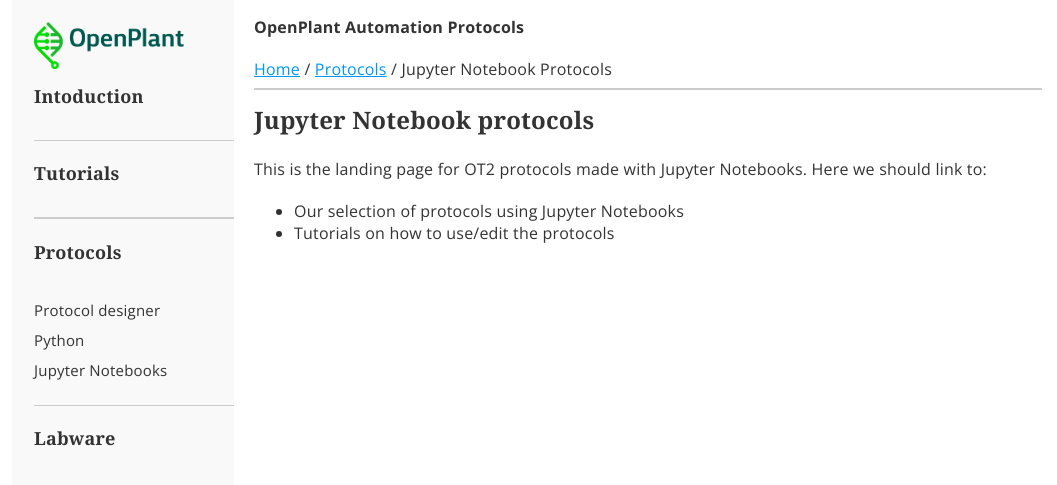
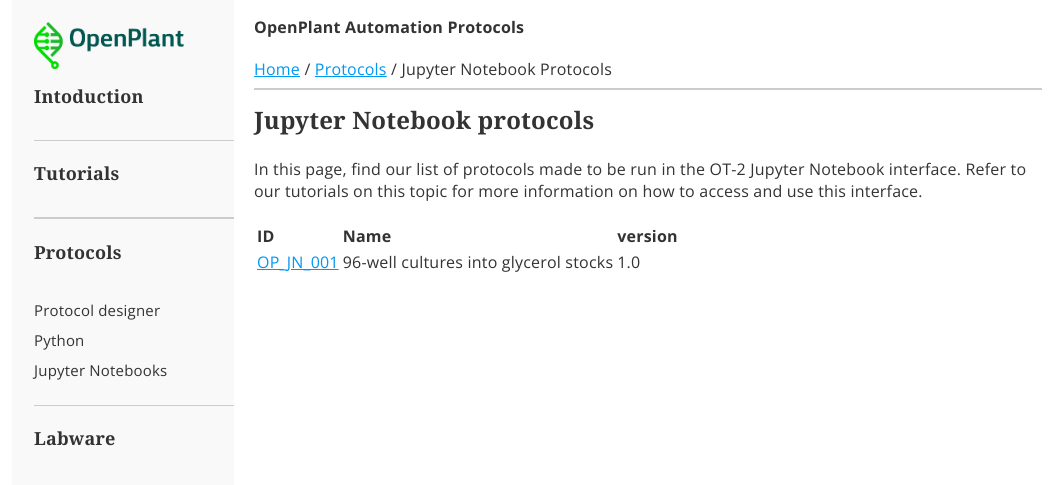
Before and after one commit to openplant/openplant_automation_protocols, a Jekyll site: the page built from Protocols/Jupyter/index.html, in a window 1280 px wide. Shown: the top 485 px of the page, without its empty margins (102-1159 px from the left). Built offline with Jekyll 4.4.1, drawn with Linux system fonts in a browser that asks for light colours.

Commit message:
JN landing page

```diff
--- a/Protocols/Jupyter/index.html
+++ b/Protocols/Jupyter/index.html
@@ -7,9 +7,17 @@ section: landing
 <h1>Jupyter Notebook protocols</h1>
 
 <p>
-    This is the landing page for OT2 protocols made with Jupyter Notebooks. Here we should link to:
+    In this page, find our list of protocols made to be run in the OT-2 Jupyter Notebook interface. Refer to our tutorials on this topic for more information on how to access and use this interface.
 </p>
-<ul>
-    <li>Our selection of protocols using Jupyter Notebooks</li>
-    <li>Tutorials on how to use/edit the protocols</li>
-</ul>
+<table>
+    <tr>
+        <th>ID</th>
+        <th>Name</th>
+        <th>version</th>
+    </tr>
+    <tr>
+        <td><a href ='{{site.baseurl}}/Protocols/Jupyter/OP_JN_001'>OP_JN_001</a></td>
+        <td>96-well cultures into glycerol stocks</td>
+        <td>1.0</td>
+    </tr>
+</table>
```
